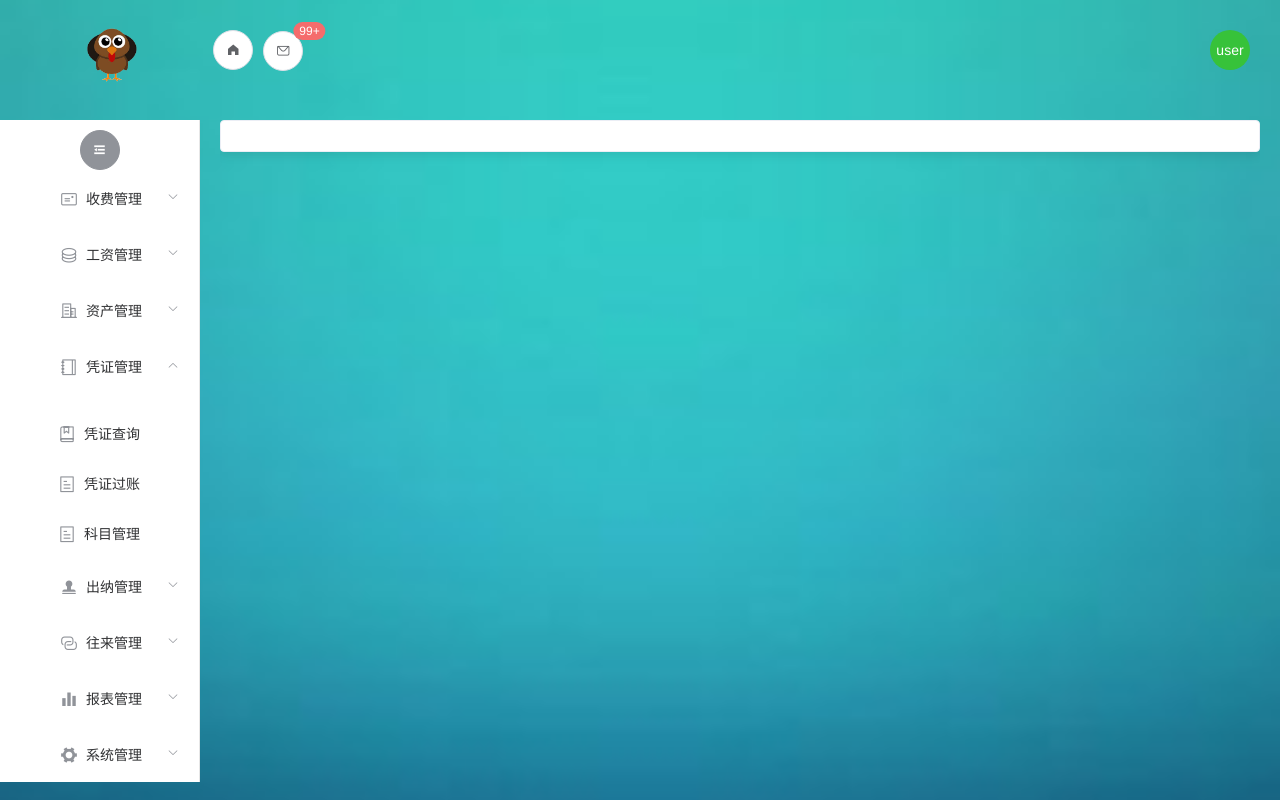
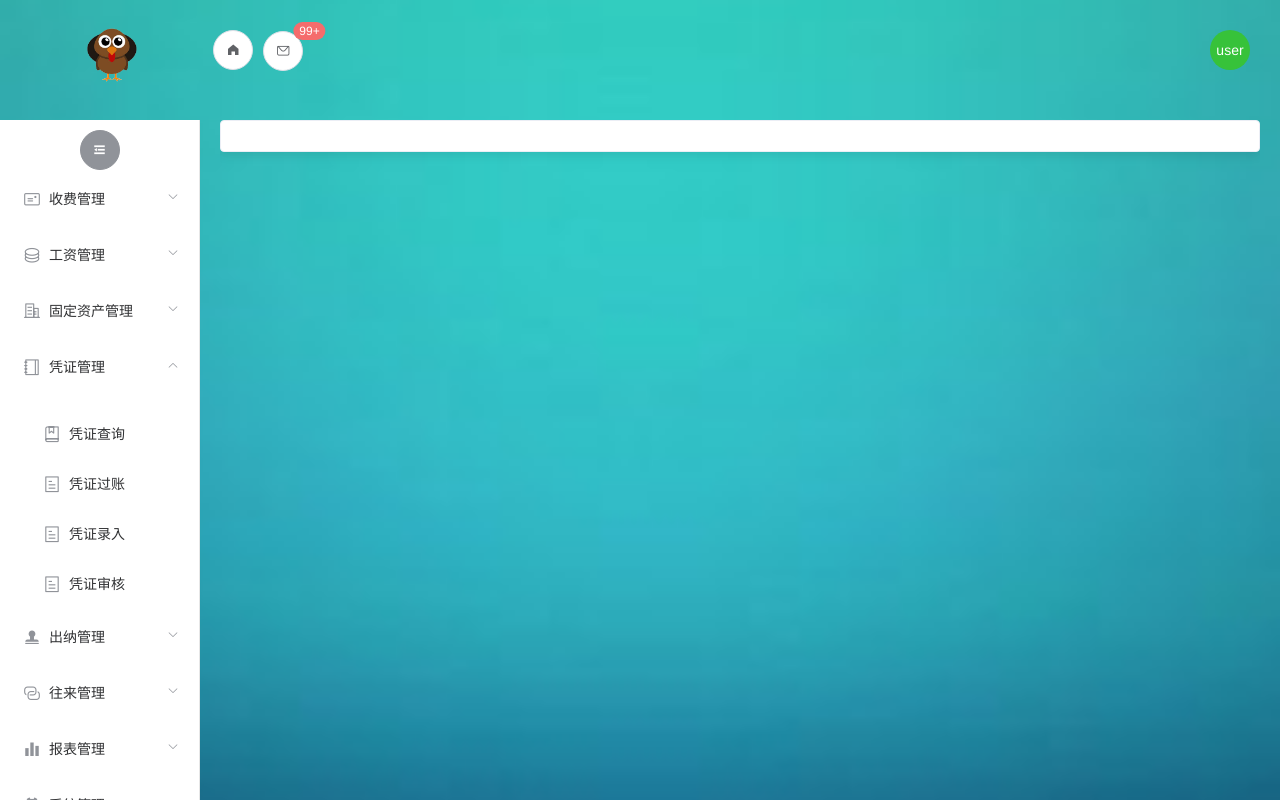
Before and after one commit to ZHSnail/vueFinance, a Vue app: page /#/finance in a window 1280 px wide. Both pictures are taken after a click on the element "凭证管理". Built offline with nearby package versions, Linux system fonts and the light colour scheme.

Commit message:
凭证管理模块的数据库设计

```diff
--- a/src/components/financeMenu.vue
+++ b/src/components/financeMenu.vue
@@ -1,6 +1,6 @@
 <template>
   <div class="financeMenu">
-    <el-menu :collapse="isCollapse" :unique-opened="false" class="centerAlign">
+    <el-menu :collapse="isCollapse" :unique-opened="false">
       <el-row>
         <el-col :span="24" class="centerAlign">
           <el-tooltip effect="light" :content="foldMsg" placement="right">
@@ -80,7 +80,7 @@
       <el-submenu index="3">
         <template slot="title">
           <i class="el-icon-office-building"></i>
-          <span slot="title">资产管理</span>
+          <span slot="title">固定资产管理</span>
         </template>
         <el-menu-item-group>
           <el-menu-item index="3-1">
@@ -124,7 +124,13 @@
           <el-menu-item index="4-3">
             <template slot="title">
               <i class="el-icon-tickets"></i>
-              <span slot="title">科目管理</span>
+              <span slot="title">凭证录入</span>
+            </template>
+          </el-menu-item>
+           <el-menu-item index="4-4">
+            <template slot="title">
+              <i class="el-icon-tickets"></i>
+              <span slot="title">凭证审核</span>
             </template>
           </el-menu-item>
         </el-menu-item-group>
```
Also changed, not shown: 2 other files (tests, documents, lock files or other folders).
